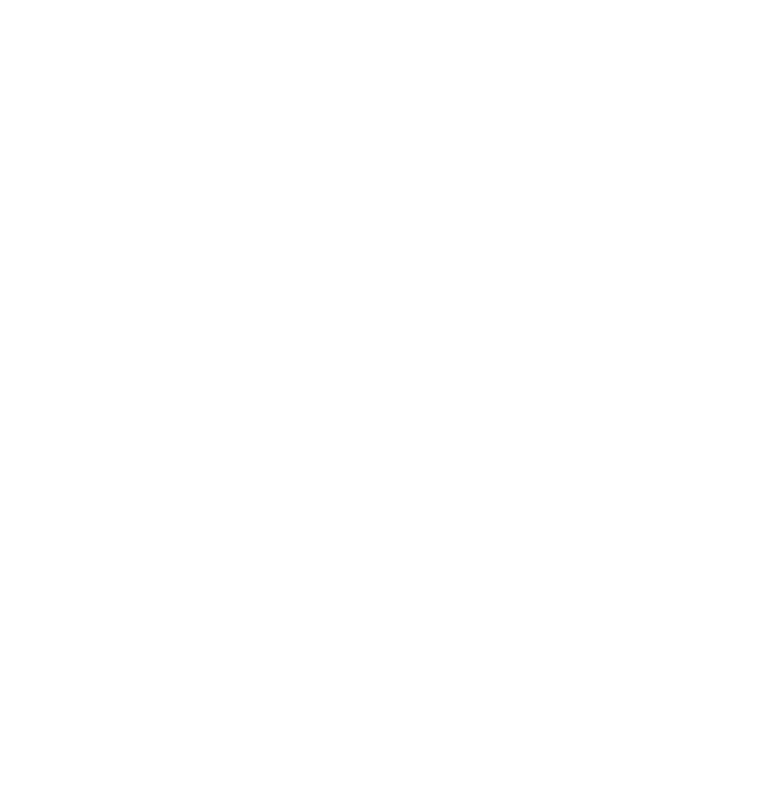
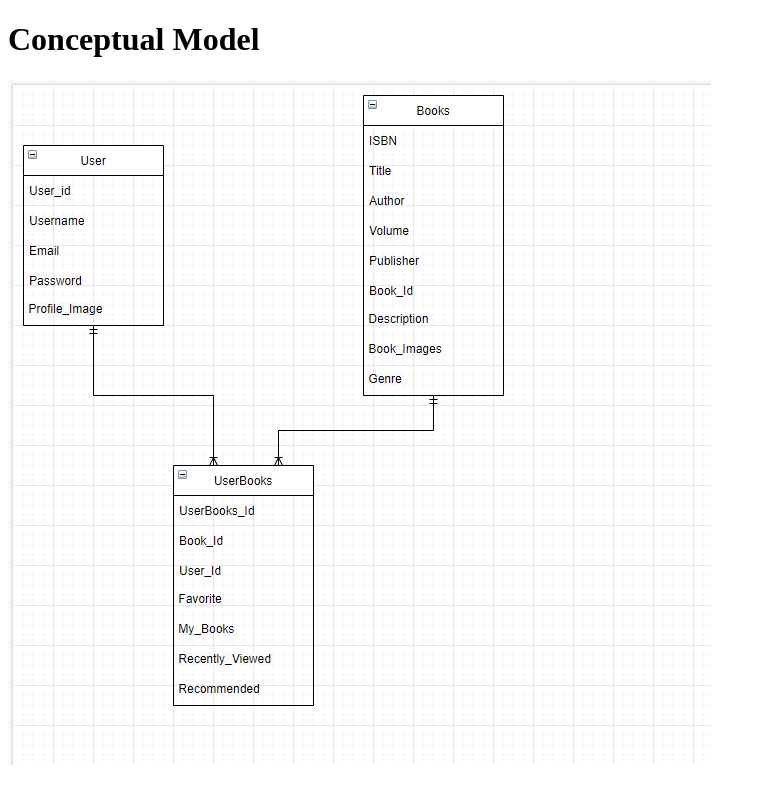
Before and after one commit to https-github-com-Estenbargas/book-finder-capstone, a plain HTML site: page documentation/concept-model.html in a window 1280 px wide. Shown: the whole page, without its empty margins (0-765 px from the left). Drawn offline with Linux system fonts and the light colour scheme.

Commit message:
added model.png and quick addition to conceptual-model.html

```diff
--- a/documentation/concept-model.html
+++ b/documentation/concept-model.html
@@ -2,9 +2,11 @@
 <html lang="en">
 <head>
     <meta charset="UTF-8">
-    <title>Concept-Model</title>
+    <title>Conceptual Model</title>
 </head>
 <body>
+<h1>Conceptual Model</h1>
+<img src="conceptual-model-imgs/model.PNG" alt="Conceptual Model">
 
 </body>
 </html>
```
Also changed, not shown: documentation/conceptual-model-imgs/model.PNG (added).
